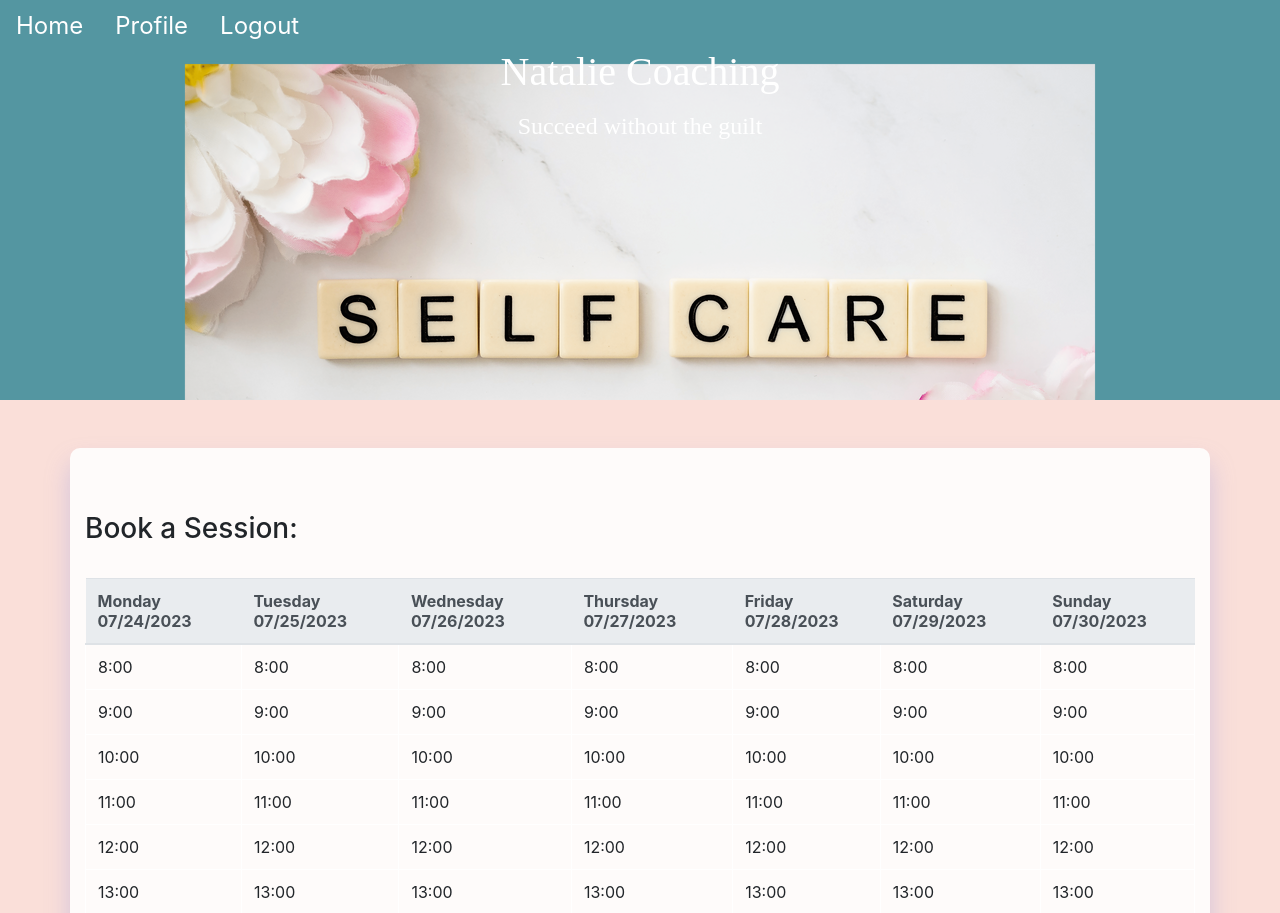
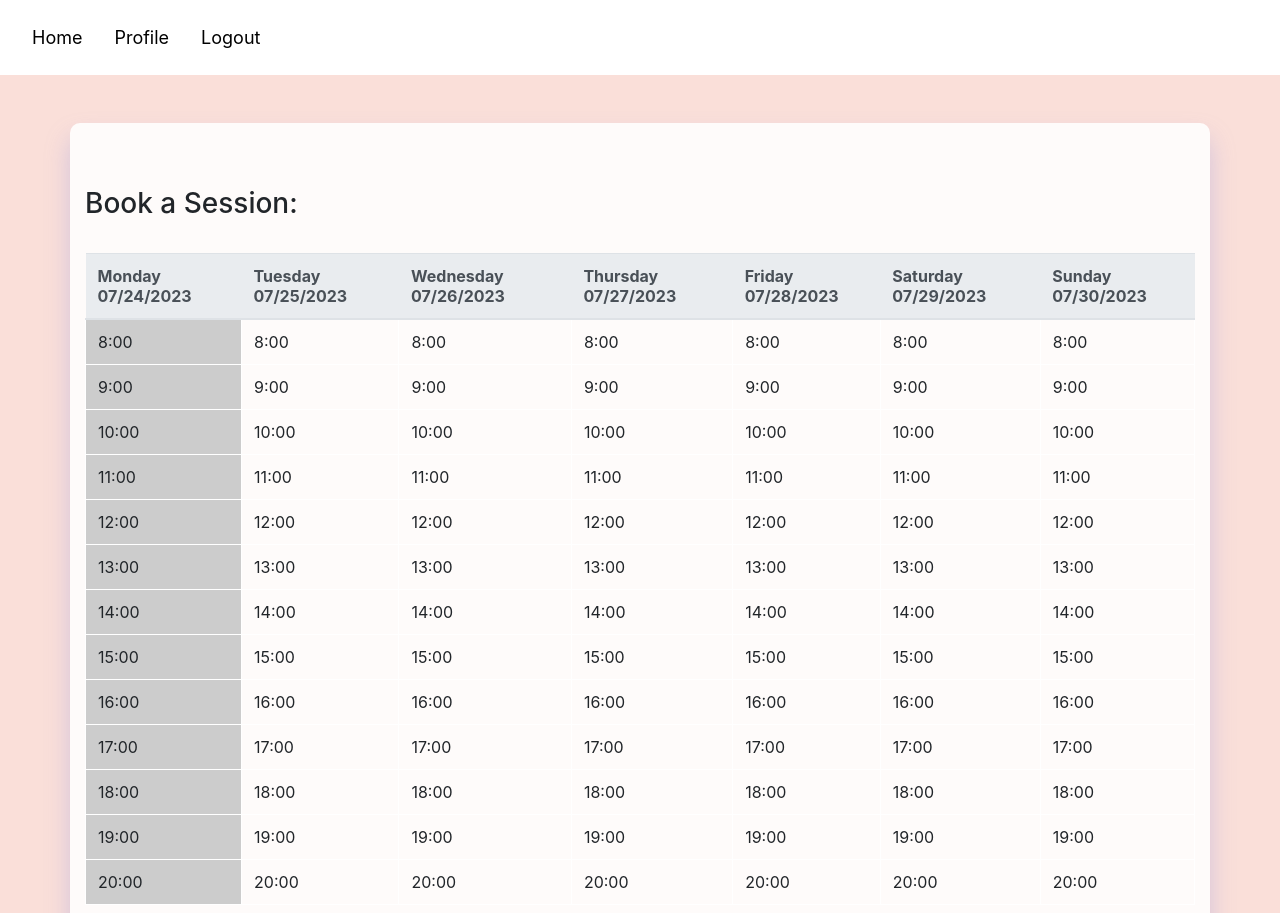
Before and after one commit to DouniaBK/life-coach, a Django app: page /booking/ in a window 1280 px wide. Shown: the top 913 px of the page. Run offline with Django 3.2, Linux system fonts and the light colour scheme; the visitor is signed in with stand-in values (Sample User, id 1); data that the repository does not hold is empty; some libraries are stand-ins or nearby versions.

Commit message:
feature: Disable user from booking session in past

```diff
--- a/booking/views.py
+++ b/booking/views.py
@@ -7,6 +7,9 @@ from .models import CoachingSession
 
 # Create your views here.
 def booking(request):
+
+    h_min = 8
+    h_max = 21
 
     offset_param = int(request.GET.get('offset', "0"))
 
@@ -43,6 +46,13 @@ def booking(request):
                 sessions_time_hours = sessions_time_hours + 'me'
             sessions_of_the_week[d].append(sessions_time_hours)
 
+    # Fill in all sessions in the past (grey out past days sessions in scheduler)
+    for d in days_of_the_week:
+        if d <= weekday:
+            for i in range(h_min, h_max):
+                if not str(i) in sessions_of_the_week[d] and not (str(i) + "me") in sessions_of_the_week[d]:
+                    sessions_of_the_week[d].append(str(i))
+
     # Get all appointments of the user
     all_user_sessions_templ = []
     all_user_sessions = CoachingSession.objects.filter(user=request.user)
@@ -54,7 +64,7 @@ def booking(request):
         all_user_sessions_templ.append(info)
 
     hours_vec = []
-    for i in range(8,21):
+    for i in range(h_min, h_max):
         hours_vec.append(str(i))
 
     # if this is a POST request we need to process the form data
--- a/members/views.py
+++ b/members/views.py
@@ -51,12 +51,14 @@ def register_user(request):
 def user_profile(request):
 
     is_edit = request.GET.get('edit', "false") == 'true'
+    is_edit_post = request.POST.get('edit', "false") == 'true'
+    is_edit_raw = request.GET.get('edit', "false")
 
     user = request.user
 
     form = EditProfile(request.POST or None, instance=user)
 
-    if request.method == "POST" and form.is_valid() and is_edit:
+    if request.method == "POST" and form.is_valid():
         form.save()
 
         return redirect('user_profile')
--- a/static/style.css
+++ b/static/style.css
@@ -399,11 +399,12 @@ table td:visited {
 }
 
 #nav-form{
-  position: absolute!important;
+  background-color: #ffffff;
+  padding: 1rem;
 }
 
 #nav-form-link{
-  color: #ffffff;
-  font-size: x-large;
+  color: #000000;
+  font-size: large;
   display: block;
 }
--- a/templates/booking.html
+++ b/templates/booking.html
@@ -19,13 +19,12 @@
 
             </nav>
             <!-- Navbar -->
-            <!-- Jumbotron -->
-            <div class="p-5 text-center"
-                style=" background-color: #117a8bb5!important; background-image: url('../static/images/selfcare.png');
-            height: 400px;">
+            <!-- Jumbotron
+            <div class="p-5 text-center bg-image" style=" background-color: #117a8bb5!important;">
+            <img src="{% static 'images/selfcare.png' %}" class="img-fluid" alt="Responsive image">
               <h1 class="mb-3">Natalie Coaching</h1>
               <h4 class="mb-3">Succeed without the guilt</h4>
-            </div>
+            </div>-->
             <!-- Jumbotron -->
           </header>
 
```
